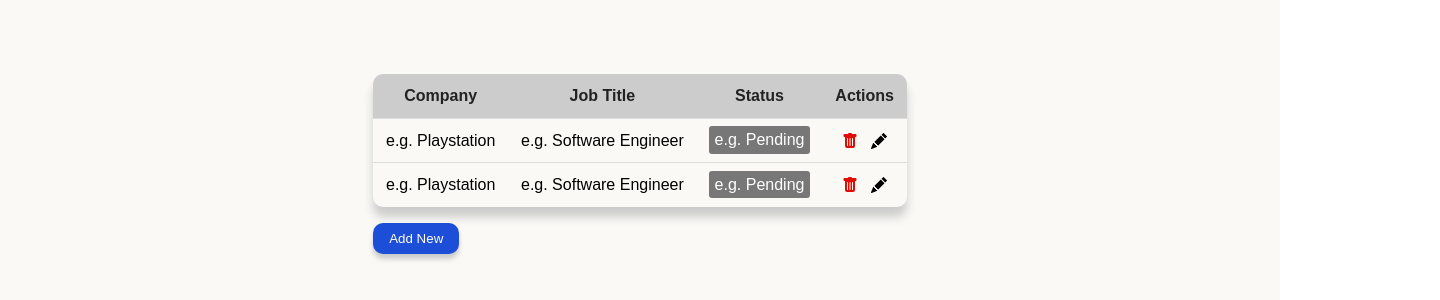
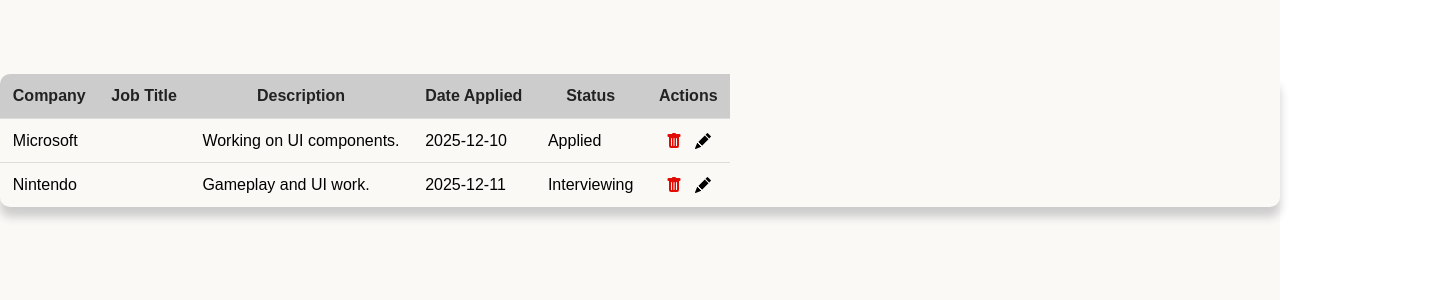
Before and after one commit to shuwangs/job-application-tracker, a React (Vite) app in the folder job-application-tracker/: page /dashboard in a window 1280 px wide. Shown: the part 236-536 px from the top of the page, 1440 px wide, since content can reach past the window. Built offline with nearby package versions, Linux system fonts and the light colour scheme.

Commit message:
Adding Violetta's Changes for form to my table and my form events

```diff
--- a/job-application-tracker/src/App.css
+++ b/job-application-tracker/src/App.css
@@ -11,27 +11,9 @@
   margin-top: 1rem;
   border: none;
   background-color: #1d4ed8;
-  color: white;
+  color: #fff;
   padding: 0.5rem 1rem;
   border-radius: 10px;
   cursor: pointer;
   box-shadow: 0px 5px 5px #ccc;
 }
-
-.form-group {
-  display: flex;
-  flex-direction: column;
-  margin-bottom: 1rem;
-}
-
-.form-group textarea,
-.form-group select {
-  border: 1px solid black;
-  border-radius: 0.3rem;
-  padding: 0.3rem;
-  font-size: 1rem;
-}
-
-.form-group label {
-  margin-bottom: 0.2rem;
-}
--- a/job-application-tracker/src/components/Dashboard.jsx
+++ b/job-application-tracker/src/components/Dashboard.jsx
@@ -1,17 +1,67 @@
 import { useState } from "react";
-import React from "react";
 import { Table } from "./Table";
 import { Modal } from "./Modal";
 
 export const Dashboard = () => {
   const [modalOpen, setModalOpen] = useState(false);
+  const [rows, setRows] = useState([
+    {
+      company: "Microsoft",
+      position: "Frontend Engineer",
+      description: "Working on UI components.",
+      dateApplied: "2025-12-10",
+      status: "Applied",
+    },
+    {
+      company: "Nintendo",
+      position: "Game Developer",
+      description: "Gameplay and UI work.",
+      dateApplied: "2025-12-11",
+      status: "Interviewing",
+    },
+  ]);
+  const [rowToEdit, setRowToEdit] = useState(null);
+
+  const handleDeleteRow = (targetIndex) => {
+    setRows(rows.filter((_, idx) => idx !== targetIndex));
+  };
+
+  const handleEditRow = (idx) => {
+    setRowToEdit(idx);
+
+    setModalOpen(true);
+  };
+
+  const handleSubmit = (newRow) => {
+    rowToEdit === null
+      ? setRows([...rows, newRow])
+      : setRows(
+          rows.map((currRow, idx) => {
+            if (idx !== rowToEdit) return currRow;
+
+            return newRow;
+          })
+        );
+  };
+
   return (
     <div className="Dashboard">
-      <Table />
-      <button className="btn" onClick={() => setModalOpen(true)}>
-        Add New
+      <Table rows={rows} deleteRow={handleDeleteRow} editRow={handleEditRow} />
+      <button onClick={() => setModalOpen(true)} className="btn">
+        Add
       </button>
-      {modalOpen && <Modal />}
+      {modalOpen && (
+        <Modal
+          closeModal={() => {
+            setModalOpen(false);
+            setRowToEdit(null);
+          }}
+          onSubmit={handleSubmit}
+          defaultValue={rowToEdit !== null && rows[rowToEdit]}
+        />
+      )}
     </div>
   );
 };
+
+export default Dashboard;
--- a/job-application-tracker/src/components/Modal.css
+++ b/job-application-tracker/src/components/Modal.css
@@ -5,10 +5,10 @@
   top: 0;
   width: 100%;
   height: 100%;
+  background-color: rgba(0, 0, 0, 0.4);
   display: flex;
   align-items: center;
   justify-content: center;
-  background-color: rgba(0 0 0 0.4);
 }
 
 .modal {
@@ -22,3 +22,30 @@
   display: block;
   margin: auto;
 }
+
+.form-group {
+  display: flex;
+  flex-direction: column;
+  margin-bottom: 1rem;
+}
+
+.form-group input,
+.form-group textarea,
+.form-group select {
+  border: 1px solid black;
+  border-radius: 0.3rem;
+  padding: 0.3rem;
+  font-size: 1rem;
+}
+
+.form-group label {
+  margin-bottom: 0.2rem;
+}
+
+.error {
+  background-color: #f8d7da;
+  color: #df4759;
+  padding: 0.5rem;
+  border-radius: 0.3rem;
+  margin-bottom: 1rem;
+}
--- a/job-application-tracker/src/components/Modal.jsx
+++ b/job-application-tracker/src/components/Modal.jsx
@@ -1,29 +1,114 @@
+import React, { useState } from "react";
+
 import "./Modal.css";
 
-export const Modal = () => {
+export const Modal = ({ closeModal, onSubmit, defaultValue }) => {
+  const [formState, setFormState] = useState(
+    defaultValue || {
+      company: "",
+      position: "",
+      description: "",
+      dateApplied: "",
+      status: "Applied",
+    }
+  );
+  const [errors, setErrors] = useState("");
+
+  const validateForm = () => {
+    if (
+      formState.company &&
+      formState.position &&
+      formState.status &&
+      formState.dateApplied
+    ) {
+      setErrors("");
+      return true;
+    } else {
+      let errorFields = [];
+      for (const [key, value] of Object.entries(formState)) {
+        if (!value) {
+          errorFields.push(key);
+        }
+      }
+      setErrors(errorFields.join(", "));
+      return false;
+    }
+  };
+
+  const handleChange = (e) => {
+    setFormState({ ...formState, [e.target.name]: e.target.value });
+  };
+
+  const handleSubmit = (e) => {
+    e.preventDefault();
+
+    if (!validateForm()) return;
+
+    onSubmit(formState);
+
+    closeModal();
+  };
+
   return (
-    <div className="modal-container">
+    <div
+      className="modal-container"
+      onClick={(e) => {
+        if (e.target.className === "modal-container") closeModal();
+      }}
+    >
       <div className="modal">
         <form>
           <div className="form-group">
-            <label htmlFor="page">Company Name</label>
-            <textarea name="page" />
+            <label htmlFor="company">Company</label>
+            <input
+              name="company"
+              onChange={handleChange}
+              value={formState.company}
+              required
+            />
           </div>
           <div className="form-group">
-            <label htmlFor="description">Job Title</label>
-            <textarea name="description" />
+            <label htmlFor="position">Position</label>
+            <input
+              name="position"
+              onChange={handleChange}
+              value={formState.position}
+              required
+            />
+          </div>
+          <div className="form-group">
+            <label htmlFor="description">Description</label>
+            <input
+              name="description"
+              onChange={handleChange}
+              value={formState.description}
+            />
+          </div>
+          <div className="form-group">
+            <label htmlFor="dateApplied">Date Applied</label>
+            <input
+              name="dateApplied"
+              onChange={handleChange}
+              value={formState.dateApplied}
+            />
           </div>
           <div className="form-group">
             <label htmlFor="status">Status</label>
-            <select name="status">
-              <option value="pending">Pending</option>
-              <option value="approved">Approved</option>
-              <option value="rejected">Rejected</option>
-              <option value="first interview">First Interview</option>
-              <option value="second interview">Second Interview</option>
+            <select
+              name="status"
+              onChange={handleChange}
+              value={formState.status}
+              required
+            >
+              <option value="Applied">Applied</option>
+              <option value="Interviewing">Interviewing</option>
+              <option value="Offer">Offer</option>
+              <option value="Rejected">Rejected</option>
+              <option value="On Hold">On Hold</option>
             </select>
           </div>
-          <button type="submit" className="btn">
+          {errors && <div className="error">{`Please include: ${errors}`}</div>}
+          <button type="submit" className="btn" onClick={handleSubmit}>
             Submit
           </button>
         </form>
--- a/job-application-tracker/src/components/Table.css
+++ b/job-application-tracker/src/components/Table.css
@@ -5,13 +5,15 @@
 .table {
   display: block;
   overflow: hidden;
-  table-layout: auto;
+  table-layout: fixed;
   border-collapse: collapse;
   box-shadow: 0px 10px 10px #ccc;
   border-radius: 10px;
   white-space: nowrap;
-  width: 100%;
+  width: 100em;
+  max-width: 80%;
   margin: auto;
+  table-layout: auto;
   overflow-x: auto;
 }
 
@@ -35,11 +37,26 @@
   background-color: #eee;
 }
 
-.input3 {
+.expand {
+  width: 100%;
+}
+
+.label {
   border-radius: 3px;
-  padding: 0.33rem;
+  padding: 0.3rem;
   color: white;
+}
+
+.label-draft {
   background-color: #777;
+}
+
+.label-live {
+  background-color: #42a942;
+}
+
+.label-error {
+  background-color: #d9534f;
 }
 
 .actions {
--- a/job-application-tracker/src/components/Table.jsx
+++ b/job-application-tracker/src/components/Table.jsx
@@ -1,50 +1,52 @@
 import React from "react";
+
 import { BsFillTrashFill, BsFillPencilFill } from "react-icons/bs";
 
 import "./Table.css";
 
-export const Table = () => {
+export const Table = ({ rows, deleteRow, editRow }) => {
   return (
     <div className="table-wrapper">
       <table className="table">
         <thead>
           <tr>
-            <th className="company">Company</th>
-            <th className="job-title">Job Title</th>
-            <th className="status">Status</th>
-            <th className="actions">Actions</th>
+            <th>Company</th>
+            <th>Job Title</th>
+            <th>Description</th>
+            <th>Date Applied</th>
+            <th>Status</th>
+            <th>Actions</th>
           </tr>
         </thead>
         <tbody>
-          <tr>
-            <td className="input1">e.g. Playstation</td>
-            <td className="input2">e.g. Software Engineer</td>
-            <td>
-              <span className="input3">e.g. Pending</span>
-            </td>
-            <td>
-              <span className="actions">
-                <BsFillTrashFill className="delete-btn" />
-                <BsFillPencilFill />
-              </span>
-            </td>
-          </tr>
-          <tr>
-            <td className="input1">e.g. Playstation</td>
-            <td className="input2">e.g. Software Engineer</td>
-            <td>
-              <span className="input3">e.g. Pending</span>
-            </td>
-            <td>
-              <span className="actions">
-                <BsFillTrashFill className="delete-btn" />
-                <BsFillPencilFill />
-              </span>
-            </td>
-          </tr>
+          {rows.map((row, idx) => {
+            const statusText =
+              row.status.charAt(0).toUpperCase() + row.status.slice(1);
+
+            return (
+              <tr key={idx}>
+                <td>{row.company}</td>
+                <td>{row.jobTitle}</td>
+                <td>{row.description}</td>
+                <td>{row.dateApplied}</td>
+                <td>{row.status}</td>
+                <td className="fit">
+                  <span className="actions">
+                    <BsFillTrashFill
+                      className="delete-btn"
+                      onClick={() => deleteRow(idx)}
+                    />
+                    <BsFillPencilFill
+                      className="edit-btn"
+                      onClick={() => editRow(idx)}
+                    />
+                  </span>
+                </td>
+              </tr>
+            );
+          })}
         </tbody>
       </table>
     </div>
   );
 };
-export default Table;
```
